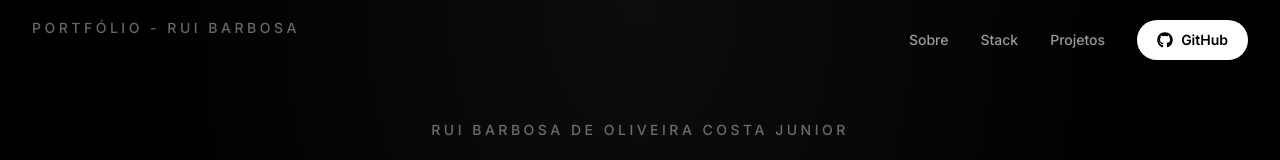
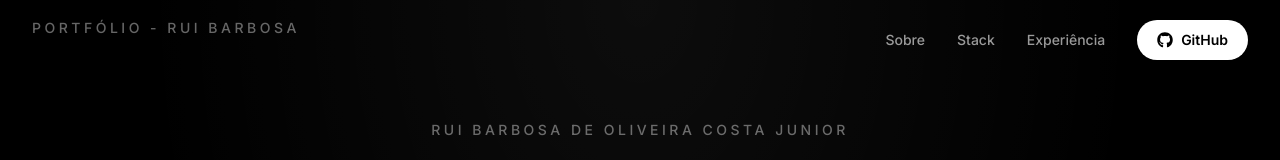
Before and after one commit to RuiBarbosaJ/Portfolio, a Next.js app: page / in a window 1280 px wide. Shown: the top 160 px of the page. Built offline with nearby package versions, Linux system fonts and the light colour scheme.

Commit message:
Update portfolio 4.0

```diff
--- a/src/components/layout/navigation.tsx
+++ b/src/components/layout/navigation.tsx
@@ -55,11 +55,11 @@ export function Navigation() {
               Stack
             </a>
             <a
-              href="#projetos"
+              href="#experiencia-educacao"
               className="text-sm font-medium text-white/60 hover:text-white transition-colors duration-200"
               data-testid="link-projetos"
             >
-              Projetos
+              Experiência
             </a>
             <a
               href="https://github.com/RuiBarbosaJ"
@@ -111,12 +111,12 @@ export function Navigation() {
               Stack
             </a>
             <a
-              href="#projetos"
+              href="#experiencia-educacao"
               className="block text-base font-medium text-white"
               onClick={() => setIsOpen(false)}
               data-testid="link-projetos-mobile"
             >
-              Projetos
+              Experiência
             </a>
             <a
               href="https://github.com/RuiBarbosaJ"
```
